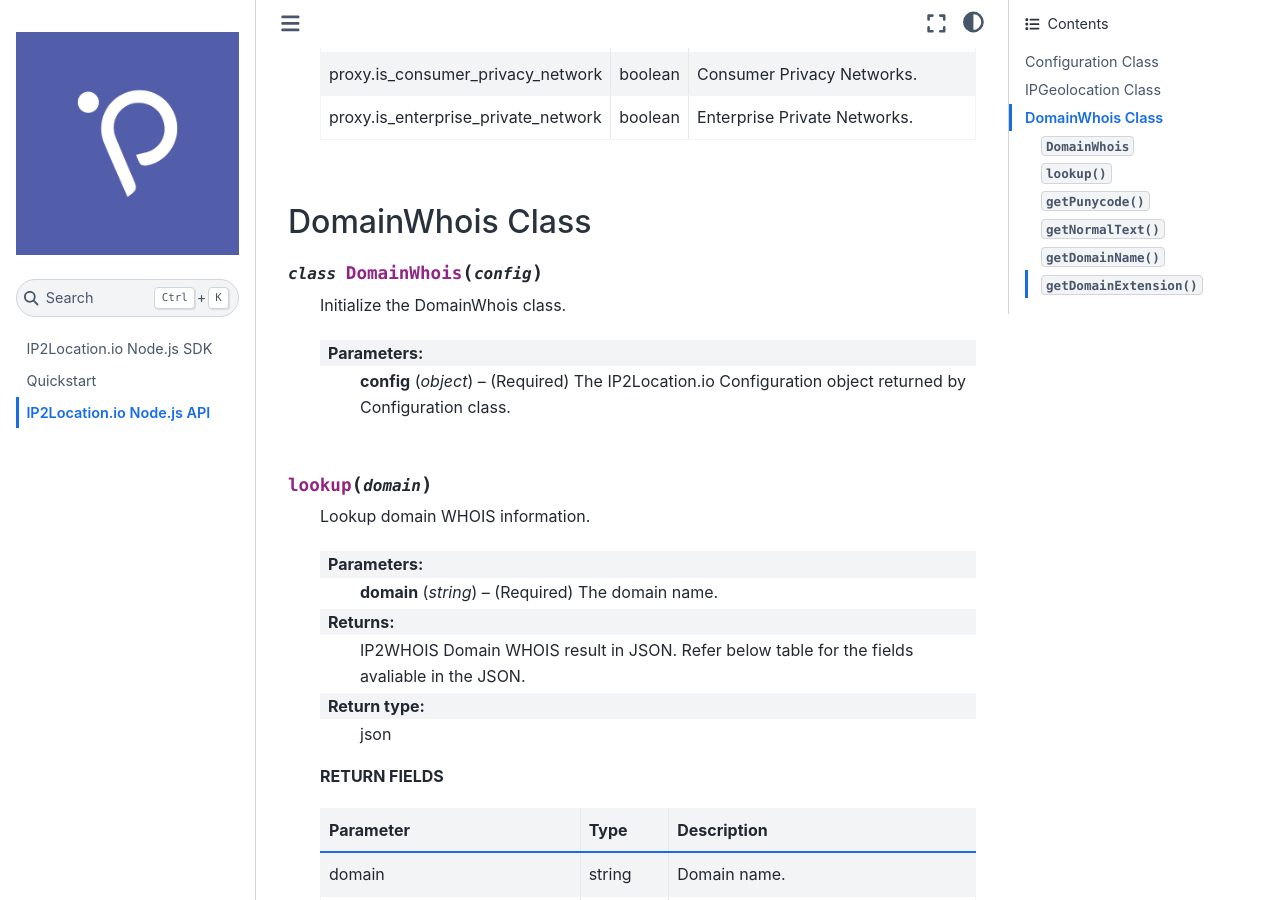
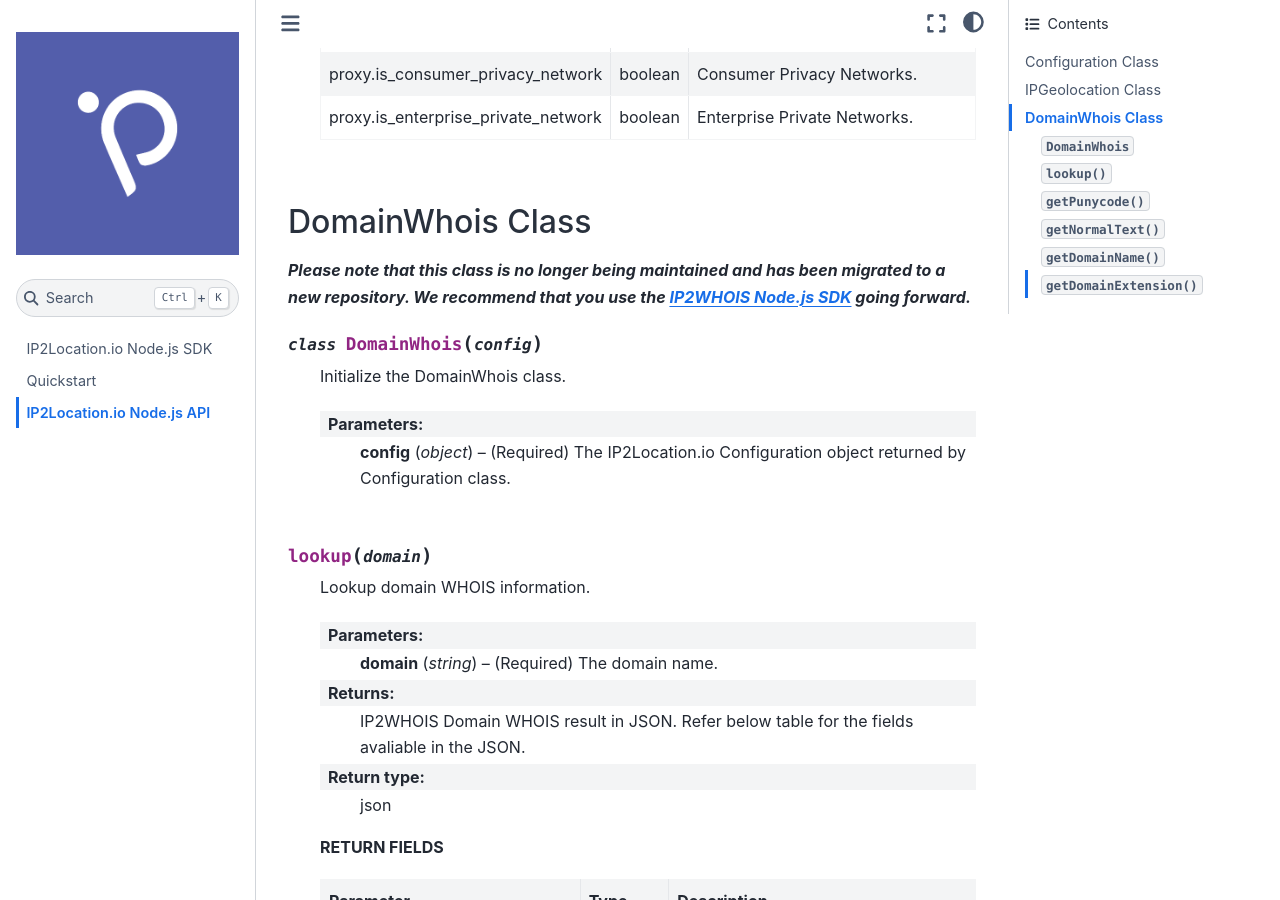
Before and after one commit to ip2location/ip2location-io-nodejs, a Sphinx documentation site: the page built from docs/source/code.md, in a window 1280 px wide and 900 px high, scrolled down 5793 px. Built offline with Sphinx 7.4.7 and the Sphinx Book theme 1.1.4, drawn with Linux system fonts in a browser that asks for light colours.

Commit message:
Update code.md

````diff
--- a/docs/source/code.md
+++ b/docs/source/code.md
@@ -108,6 +108,8 @@
 
 ## DomainWhois Class
 
+**_Please note that this class is no longer being maintained and has been migrated to a new repository. We recommend that you use the [IP2WHOIS Node.js SDK](https://github.com/ip2whois/ip2whois-nodejs) going forward._**
+
 ```{py:class} DomainWhois(config)
 Initialize the DomainWhois class.
 
````
